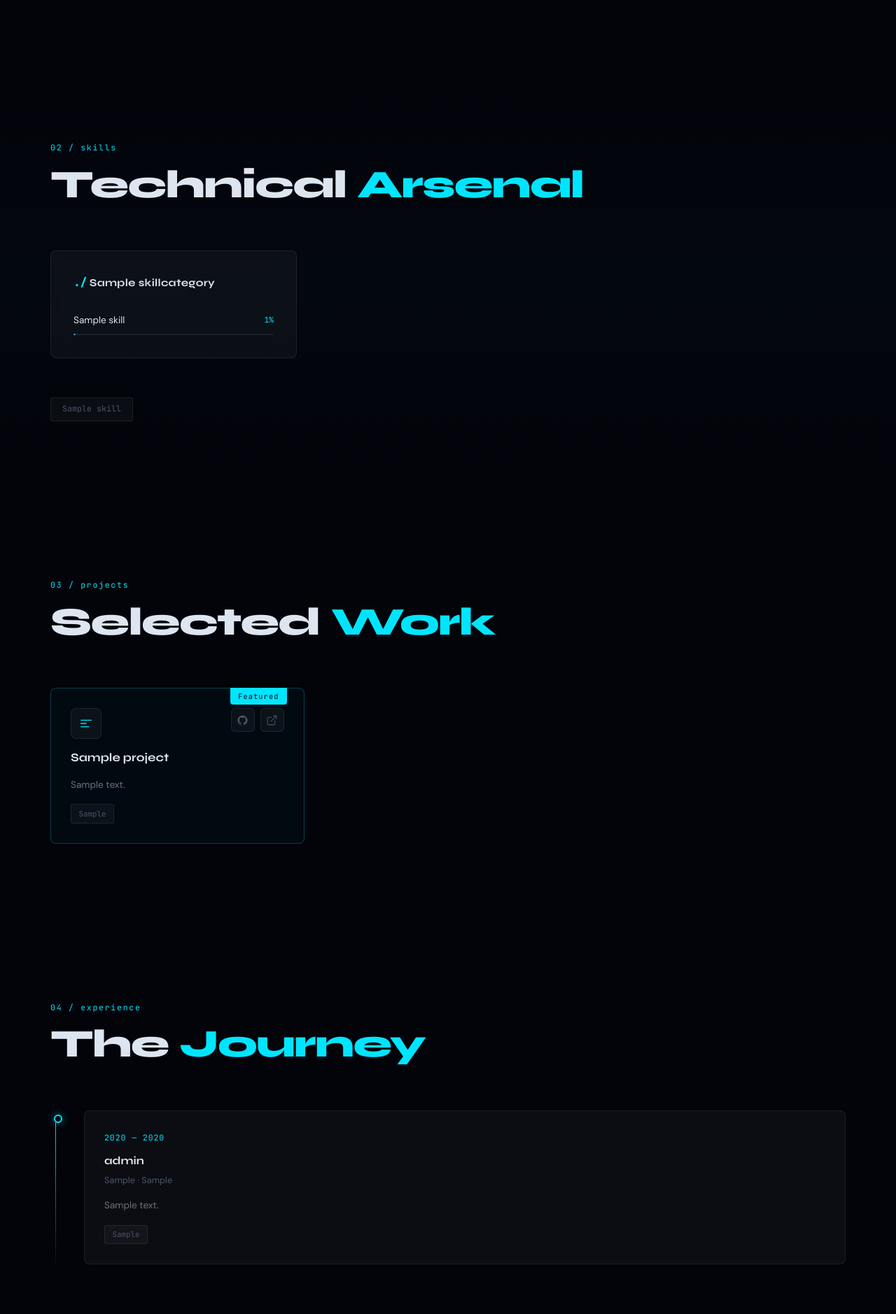
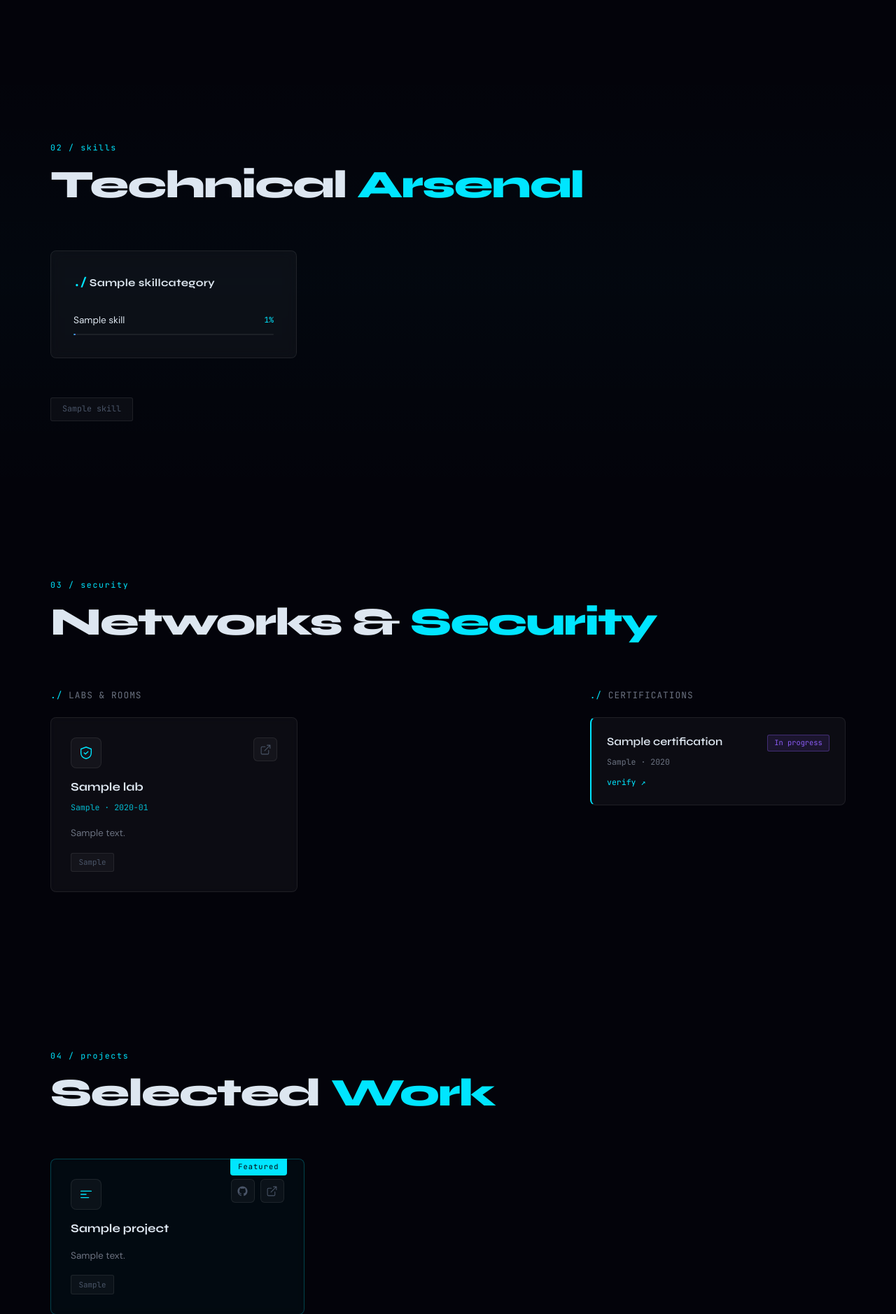
Before and after one commit to Alassana-Djigo/Portfolio, a Django app: page / in a window 1280 px wide. Shown: the part 1920-3798 px from the top of the page at 70% size. Run offline with Django 5.2, Linux system fonts and the light colour scheme; tables that the repository leaves empty hold one stand-in row (values such as "Sample post"); some libraries are stand-ins or nearby versions.

Commit message:
Add Networks & Security section; hide empty sections and renumber dynamically

```diff
--- a/core/views.py
+++ b/core/views.py
@@ -2,14 +2,41 @@ from django.shortcuts import render
 
 from .models import Certification, Experience, Lab, Project, Skill, SkillCategory
 
+# Ordem em que as secções aparecem na página (e na numeração 01, 02, ...)
+SECTION_ORDER = ["about", "skills", "security", "projects", "experience", "contact"]
+
 
 def home(request):
+    skill_categories = SkillCategory.objects.prefetch_related("skills")
+    projects = Project.objects.all()
+    experiences = Experience.objects.all()
+    labs = Lab.objects.all()
+    certifications = Certification.objects.all()
+
+    # Uma secção sem dados não aparece (nem no menu): o site público nunca mostra caixas vazias.
+    show = {
+        "about": True,
+        "skills": bool(skill_categories),
+        "security": bool(labs) or bool(certifications),
+        "projects": bool(projects),
+        "experience": bool(experiences),
+        "contact": True,
+    }
+    # Numeração só das secções visíveis, sem buracos (01, 02, 03...).
+    num, n = {}, 0
+    for key in SECTION_ORDER:
+        if show[key]:
+            n += 1
+            num[key] = f"{n:02d}"
+
     context = {
-        "skill_categories": SkillCategory.objects.prefetch_related("skills"),
+        "skill_categories": skill_categories,
         "skills_total": Skill.objects.count(),
-        "projects": Project.objects.all(),
-        "experiences": Experience.objects.all(),
-        "labs": Lab.objects.all(),
-        "certifications": Certification.objects.all(),
+        "projects": projects,
+        "experiences": experiences,
+        "labs": labs,
+        "certifications": certifications,
+        "show": show,
+        "num": num,
     }
     return render(request, "home.html", context)
--- a/static/css/styles.css
+++ b/static/css/styles.css
@@ -1045,3 +1045,79 @@ body::before {
   .hero__eq { display: none; }
   .hero__canvas { opacity: 0.45 !important; }
 }
+
+/* ─── Networks & Security ───────────────────────────────── */
+.security__grid { display: grid; gap: 2.5rem; }
+.security__grid--split { grid-template-columns: 2fr 1fr; align-items: start; }
+
+.security__subtitle {
+  font-size: 0.8rem;
+  font-weight: 400;
+  letter-spacing: 0.08em;
+  text-transform: uppercase;
+  color: var(--text-dim);
+  margin-bottom: 1.25rem;
+}
+
+.security__cards {
+  display: grid;
+  grid-template-columns: repeat(auto-fill, minmax(260px, 1fr));
+  gap: 1.5rem;
+}
+
+.lab-meta {
+  font-size: 0.72rem;
+  color: var(--cyan);
+  opacity: 0.8;
+  margin-top: -0.5rem;
+}
+
+.cert-list {
+  list-style: none;
+  display: flex;
+  flex-direction: column;
+  gap: 1rem;
+}
+.cert {
+  padding: 1.25rem 1.4rem;
+  background: var(--glass);
+  border: 1px solid var(--border);
+  border-left: 2px solid var(--cyan);
+  border-radius: 8px;
+  transition: border-color var(--t-mid), box-shadow var(--t-mid);
+}
+.cert:hover { border-color: var(--border-h); box-shadow: var(--glow-cyan); }
+.cert__top {
+  display: flex;
+  justify-content: space-between;
+  align-items: baseline;
+  gap: 0.75rem;
+  flex-wrap: wrap;
+}
+.cert__title {
+  font-family: 'Syne', sans-serif;
+  font-weight: 600;
+  font-size: 1rem;
+  color: var(--text);
+}
+.cert__badge {
+  font-size: 0.65rem;
+  padding: 0.15rem 0.55rem;
+  color: var(--violet);
+  background: var(--violet-dim);
+  border: 1px solid rgba(139 92 246 / 0.35);
+  border-radius: 3px;
+}
+.cert__meta { font-size: 0.72rem; color: var(--text-dim); margin-top: 0.3rem; }
+.cert__link {
+  display: inline-block;
+  margin-top: 0.6rem;
+  font-size: 0.72rem;
+  color: var(--cyan);
+  text-decoration: none;
+}
+.cert__link:hover { text-decoration: underline; }
+
+@media (max-width: 1024px) {
+  .security__grid--split { grid-template-columns: 1fr; }
+}
--- a/templates/home.html
+++ b/templates/home.html
@@ -3,9 +3,10 @@
 {% block content %}
   {% include "sections/hero.html" %}
   {% include "sections/about.html" %}
-  {% include "sections/skills.html" %}
-  {% include "sections/projects.html" %}
-  {% include "sections/experience.html" %}
+  {% if show.skills %}{% include "sections/skills.html" %}{% endif %}
+  {% if show.security %}{% include "sections/security.html" %}{% endif %}
+  {% if show.projects %}{% include "sections/projects.html" %}{% endif %}
+  {% if show.experience %}{% include "sections/experience.html" %}{% endif %}
   {% include "sections/contact.html" %}
 {% endblock %}
 {% block extra_js %}
--- a/templates/partials/_nav.html
+++ b/templates/partials/_nav.html
@@ -5,9 +5,10 @@
             </a>
             <ul class="nav__links" id="navLinks">
                 <li><a href="#about"      class="nav__link">About</a></li>
-                <li><a href="#skills"     class="nav__link">Skills</a></li>
-                <li><a href="#projects"   class="nav__link">Projects</a></li>
-                <li><a href="#experience" class="nav__link">Experience</a></li>
+                {% if show.skills %}<li><a href="#skills"     class="nav__link">Skills</a></li>{% endif %}
+                {% if show.security %}<li><a href="#security"   class="nav__link">Security</a></li>{% endif %}
+                {% if show.projects %}<li><a href="#projects"   class="nav__link">Projects</a></li>{% endif %}
+                {% if show.experience %}<li><a href="#experience" class="nav__link">Experience</a></li>{% endif %}
                 <li><a href="#contact"    class="nav__link">Contact</a></li>
             </ul>
             <button class="nav__toggle" id="navToggle" aria-label="Toggle navigation">
--- a/templates/sections/about.html
+++ b/templates/sections/about.html
@@ -1,7 +1,7 @@
     <section class="section about" id="about">
         <div class="container">
             <div class="section__header reveal">
-                <span class="section__label mono">01 / about</span>
+                <span class="section__label mono">{{ num.about }} / about</span>
                 <h2 class="section__title">The Logic Behind <span class="text-accent">the Code</span></h2>
             </div>
 
@@ -25,26 +25,34 @@
                 </div>
 
                 <div class="about__stats reveal">
+                    {% if projects %}
                     <div class="stat-card">
                         <div class="stat-card__num" data-count="{{ projects|length }}">0</div>
                         <div class="stat-card__label">Projects</div>
                         <div class="stat-card__eq mono">n = |Projects|</div>
                     </div>
+                    {% endif %}
+                    {% if labs %}
                     <div class="stat-card">
                         <div class="stat-card__num" data-count="{{ labs|length }}">0</div>
                         <div class="stat-card__label">Labs &amp; Rooms</div>
                         <div class="stat-card__eq mono">∀ lab ∈ Practice</div>
                     </div>
+                    {% endif %}
+                    {% if skills_total %}
                     <div class="stat-card">
                         <div class="stat-card__num" data-count="{{ skills_total }}">0</div>
                         <div class="stat-card__label">Technologies</div>
                         <div class="stat-card__eq mono">∀ tool ∈ Stack</div>
                     </div>
+                    {% endif %}
+                    {% if certifications %}
                     <div class="stat-card">
                         <div class="stat-card__num" data-count="{{ certifications|length }}">0</div>
                         <div class="stat-card__label">Certifications</div>
                         <div class="stat-card__eq mono">cert ⊂ Learning</div>
                     </div>
+                    {% endif %}
                 </div>
             </div>
         </div>
--- a/templates/sections/contact.html
+++ b/templates/sections/contact.html
@@ -1,7 +1,7 @@
     <section class="section contact" id="contact">
         <div class="container">
             <div class="section__header reveal">
-                <span class="section__label mono">05 / contact</span>
+                <span class="section__label mono">{{ num.contact }} / contact</span>
                 <h2 class="section__title">Let's <span class="text-accent">Connect</span></h2>
             </div>
 
--- a/templates/sections/experience.html
+++ b/templates/sections/experience.html
@@ -1,7 +1,7 @@
     <section class="section experience" id="experience">
         <div class="container">
             <div class="section__header reveal">
-                <span class="section__label mono">04 / experience</span>
+                <span class="section__label mono">{{ num.experience }} / experience</span>
                 <h2 class="section__title">The <span class="text-accent">Journey</span></h2>
             </div>
 
--- a/templates/sections/projects.html
+++ b/templates/sections/projects.html
@@ -1,7 +1,7 @@
     <section class="section projects" id="projects">
         <div class="container">
             <div class="section__header reveal">
-                <span class="section__label mono">03 / projects</span>
+                <span class="section__label mono">{{ num.projects }} / projects</span>
                 <h2 class="section__title">Selected <span class="text-accent">Work</span></h2>
             </div>
 
--- /dev/null
+++ b/templates/sections/security.html
@@ -0,0 +1,56 @@
+    <section class="section security" id="security">
+        <div class="container">
+            <div class="section__header reveal">
+                <span class="section__label mono">{{ num.security }} / security</span>
+                <h2 class="section__title">Networks &amp; <span class="text-accent">Security</span></h2>
+            </div>
+
+            <div class="security__grid{% if labs and certifications %} security__grid--split{% endif %}">
+                {% if labs %}
+                <div class="security__labs">
+                    <h3 class="security__subtitle mono"><span class="text-accent">./</span> labs &amp; rooms</h3>
+                    <div class="security__cards">
+                        {% for lab in labs %}
+                        <article class="project-card reveal">
+                            <div class="project-card__top">
+                                <div class="project-card__icon">
+                                    <svg width="22" height="22" viewBox="0 0 24 24" fill="none"><path d="M12 3l8 3v6c0 4.5-3.2 8-8 9-4.8-1-8-4.5-8-9V6l8-3z" stroke="currentColor" stroke-width="1.5" stroke-linejoin="round"/><path d="M9 12l2 2 4-4" stroke="currentColor" stroke-width="1.5" stroke-linecap="round" stroke-linejoin="round"/></svg>
+                                </div>
+                                {% if lab.url %}
+                                <div class="project-card__actions">
+                                    <a href="{{ lab.url }}" class="icon-btn" aria-label="Open lab" target="_blank" rel="noopener"><svg width="17" height="17" viewBox="0 0 24 24" fill="none"><path d="M18 13v6a2 2 0 01-2 2H5a2 2 0 01-2-2V8a2 2 0 012-2h6M15 3h6v6M10 14L21 3" stroke="currentColor" stroke-width="1.5" stroke-linecap="round" stroke-linejoin="round"/></svg></a>
+                                </div>
+                                {% endif %}
+                            </div>
+                            <h3 class="project-card__title">{{ lab.title }}</h3>
+                            <p class="lab-meta mono">{{ lab.platform }}{% if lab.completed_on %} · {{ lab.completed_on|date:"Y-m" }}{% endif %}</p>
+                            {% if lab.description %}<p class="project-card__desc">{{ lab.description }}</p>{% endif %}
+                            <div class="project-card__tags">
+                                {% for tag in lab.tag_list %}<span class="tag">{{ tag }}</span>{% endfor %}
+                            </div>
+                        </article>
+                        {% endfor %}
+                    </div>
+                </div>
+                {% endif %}
+
+                {% if certifications %}
+                <div class="security__certs">
+                    <h3 class="security__subtitle mono"><span class="text-accent">./</span> certifications</h3>
+                    <ul class="cert-list">
+                        {% for cert in certifications %}
+                        <li class="cert reveal">
+                            <div class="cert__top">
+                                <span class="cert__title">{{ cert.title }}</span>
+                                {% if cert.in_progress %}<span class="cert__badge mono">In progress</span>{% endif %}
+                            </div>
+                            <div class="cert__meta mono">{{ cert.issuer }}{% if cert.year %} · {{ cert.year }}{% endif %}</div>
+                            {% if cert.url %}<a href="{{ cert.url }}" class="cert__link mono" target="_blank" rel="noopener">verify ↗</a>{% endif %}
+                        </li>
+                        {% endfor %}
+                    </ul>
+                </div>
+                {% endif %}
+            </div>
+        </div>
+    </section>
--- a/templates/sections/skills.html
+++ b/templates/sections/skills.html
@@ -1,7 +1,7 @@
     <section class="section skills" id="skills">
         <div class="container">
             <div class="section__header reveal">
-                <span class="section__label mono">02 / skills</span>
+                <span class="section__label mono">{{ num.skills }} / skills</span>
                 <h2 class="section__title">Technical <span class="text-accent">Arsenal</span></h2>
             </div>
 
```
